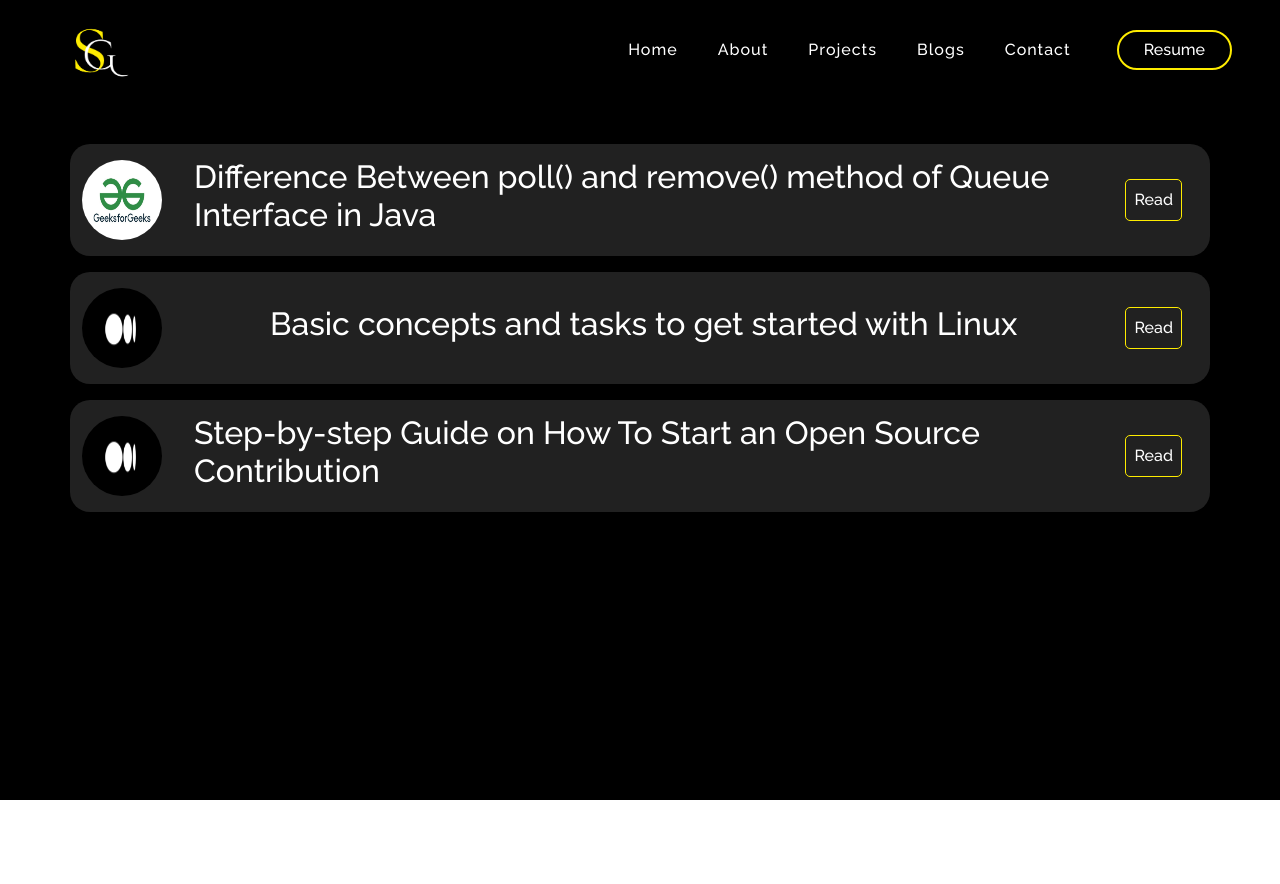
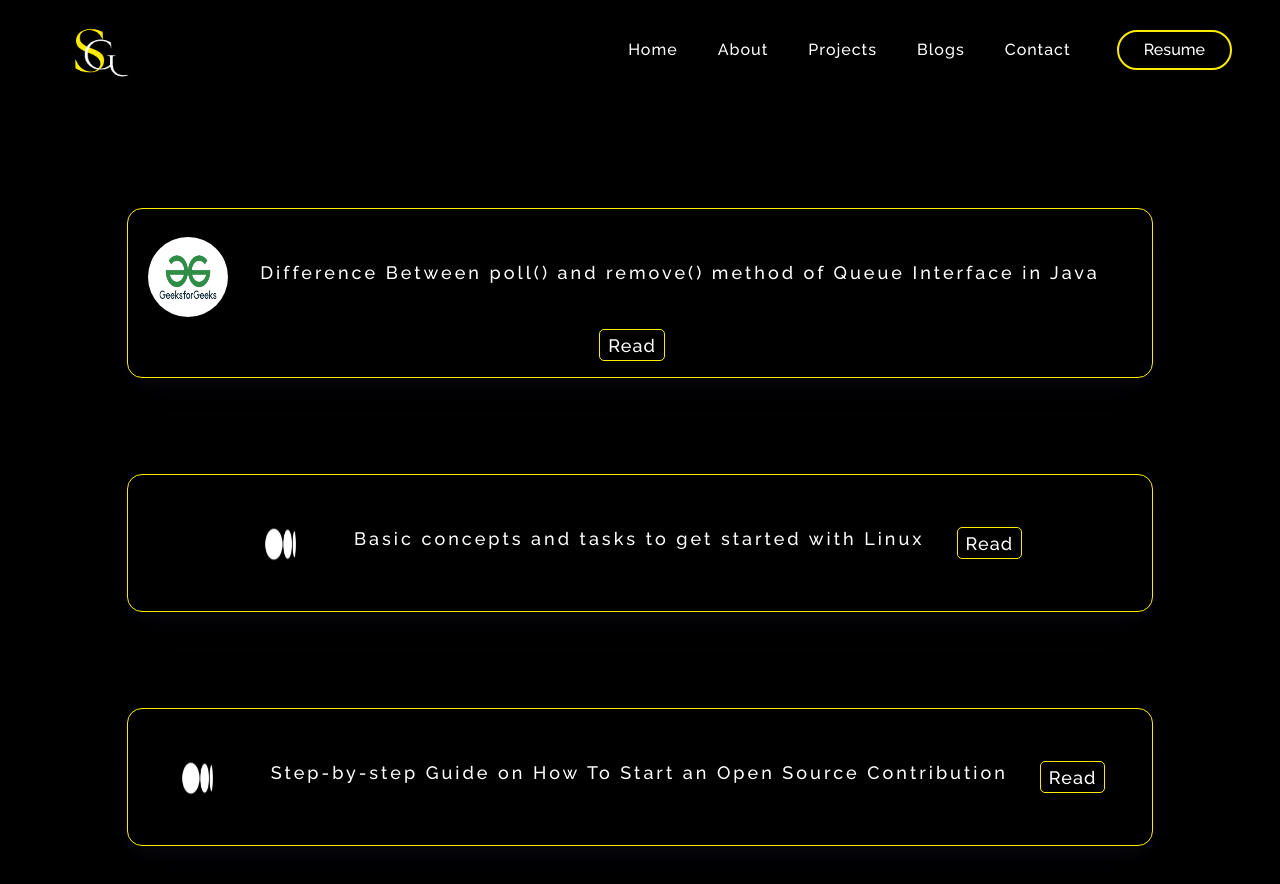
Before and after one commit to Shubhcs01/Portfolio, a React (Create React App) app: page /blog in a window 1280 px wide. Shown: the top 884 px of the page. Before the commit the page ends 800 px from the top, so only its background shows below. Built offline with nearby package versions, Linux system fonts and the light colour scheme; a web font is replaced by a local one.

Commit message:
blog-section-updated

```diff
--- a/src/App.css
+++ b/src/App.css
@@ -6,6 +6,7 @@ body {
   -moz-osx-font-smoothing: grayscale;
 }
 html {
+  background-color: black;
   scroll-behavior: smooth;
 }
 * {
@@ -14,8 +15,8 @@ html {
   /* cursor: none; */
 }
 #no-scroll {
-  overflow: hidden;
-  height: 100vh;
+  /* overflow: hidden; */
+  /* height: 100vh; */
 }
 
 #preloader {
--- a/src/components/BlogPage/BlogPage.js
+++ b/src/components/BlogPage/BlogPage.js
@@ -9,7 +9,7 @@ function BlogPage() {
     return (
         <div className='blogpage'>
             <Container>
-                <Row>
+                <Row style={{ justifyContent: "center", paddingBottom: "10px" }}>
                     <div className='blogCard'>
                         <img className='blogImg' src={gfg}></img>
                         <h2>Difference Between poll() and remove() method of Queue Interface in Java</h2>
@@ -17,9 +17,7 @@ function BlogPage() {
                             Read
                         </button>
                     </div>
-                </Row>
 
-                <Row>
                     <div className='blogCard'>
                         <img className='blogImg' src={medium}></img>
                         <h2>Basic concepts and tasks to get started with Linux</h2>
@@ -27,9 +25,7 @@ function BlogPage() {
                             Read
                         </button>
                     </div>
-                </Row>
 
-                <Row>
                     <div className='blogCard'>
                         <img className='blogImg' src={medium}></img>
                         <h2>Step-by-step Guide on How To Start an Open Source Contribution</h2>
--- a/src/pages/style.css
+++ b/src/pages/style.css
@@ -552,17 +552,26 @@ background-image: linear-gradient(315deg, #fbb034 0%, #ffdd00 74%); */
 
 .blogCard {
   display: flex;
-  justify-content: space-between;
+  height: auto;
+  flex-wrap: wrap;
+  justify-content: center;
   align-items: center;
-  /* border: #feec00 1px solid; */
-  background-color: #212121;
-  height: 7rem;
-  border-radius: 20px;
-  margin-top: -4rem;
+  width: 90%;
+  margin-bottom: 6rem;
+  padding-top: 1rem;
+  padding-bottom: 1rem;
+  box-shadow: rgba(17, 17, 26, 0.304) 0px 4px 16px,
+    rgba(17, 17, 26, 0.311) 0px 8px 24px, rgba(17, 17, 26, 0.311) 0px 16px 56px !important;
+  background-color: transparent !important;
+  border: 1px #feec00 solid;
+  border-radius: 15px;
 }
 
 .blogCard>h2 {
   padding: 2rem;
+  font-size: 18px;
+  letter-spacing: 3px;
+  line-height: 2rem;
 }
 
 .blogImg {
@@ -572,15 +581,19 @@ background-image: linear-gradient(315deg, #fbb034 0%, #ffdd00 74%); */
 }
 
 .blogBtn {
-  /* height: 2rem;
-  width: 10rem; */
+  height: 2rem;
+  /* width: 10rem; */
   padding: 0.5rem;
   border: 1px solid #feec00;
   background: transparent;
   color: white;
   border-radius: 5px;
   margin-right: 1rem;
-  /* margin-top: 5%; */
+  display: flex;
+  align-items: center;
+  justify-content: center;
+  font-size: 18px;
+  letter-spacing: 1px;
 }
 
 .blogBtn:hover {
@@ -593,28 +606,39 @@ background-image: linear-gradient(315deg, #fbb034 0%, #ffdd00 74%); */
     padding-top: 80px;
   }
 
-  .blogCard {
-    height: 10rem;
-    position: relative;
+
+  /* .blogCard {
+    height: auto;
+    flex-wrap: wrap;
+    justify-content: center;
     width: 90%;
-    left: 5%;
-  }
+    margin-bottom: 6rem;
+    padding-top: 1rem;
+    padding-bottom: 1rem;
+    box-shadow: rgba(17, 17, 26, 0.304) 0px 4px 16px,
+      rgba(17, 17, 26, 0.311) 0px 8px 24px, rgba(17, 17, 26, 0.311) 0px 16px 56px !important;
+    /* color: white !important; */
+    /* background-color: transparent !important;
+    border: 1px #feec00 solid;
+    border-radius: 15px; */
+  /* }  */
 
   .blogImg {
-    position: absolute;
+    /* position: absolute; */
     left: 5%;
     top: 24%;
   }
 
   .blogCard>h2 {
-    position: absolute;
+    /* position: absolute; */
     left: 23%;
     bottom: 20%;
     padding: 1rem;
+
   }
 
-  .blogBtn{
-    position: absolute;
+  .blogBtn {
+    /* position: absolute; */
     bottom: 5%;
     left: 50%;
   }
```
